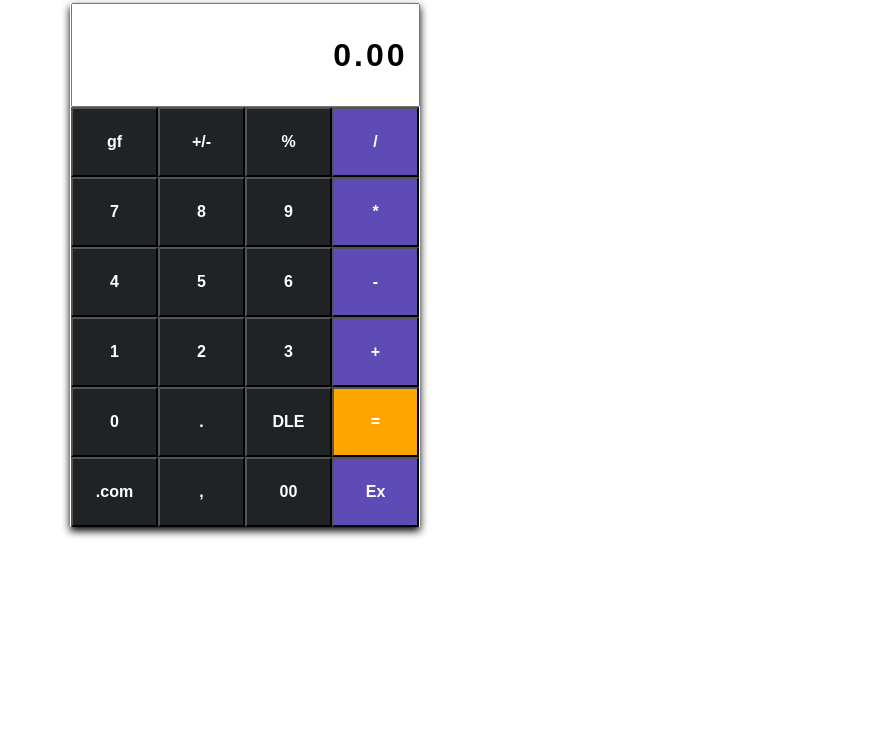
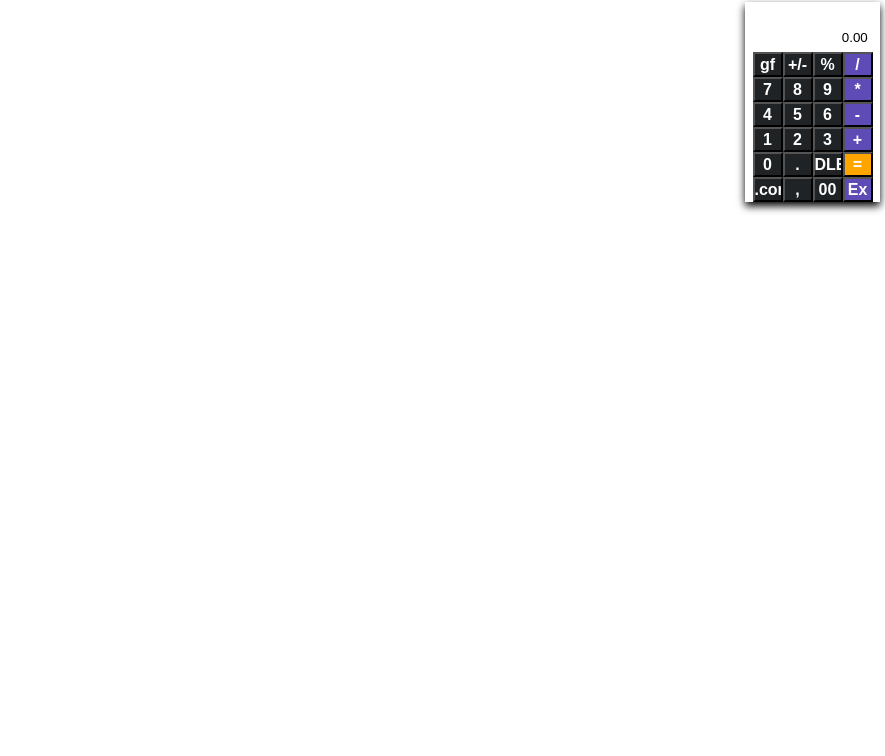
Before and after one commit to 84210maruf/HTML-CSSprojects, a plain HTML site: page Calculator/indes.html in a window 1280 px wide. Shown: the part 44-800 px from the top of the page, without its empty margins (395-1280 px from the left). Drawn offline with Linux system fonts and the light colour scheme.

Commit message:
al properties get in right top corner

```diff
--- a/Calculator/indes.html
+++ b/Calculator/indes.html
@@ -7,7 +7,9 @@
 </head>
 
 <body>
-	<h1>Calculator</h1>
+	<h1 style="float:right;margin-right: 5px;">Calculator</h1>
+<br>
+<br>
 		<div class="card">
 			<!-- calculator-head -->
 			<div class="calculator-head">
@@ -55,6 +57,7 @@
 
 			</div>
 		</div>
+
 </body>
 
 </html>
--- a/Calculator/style.css
+++ b/Calculator/style.css
@@ -4,11 +4,18 @@
 }
 h1 {
 	text-align: center;
+}.cardLeft{
+	display: flex;
+	justify-content: right;
 }
 .card{
-	margin: 0 auto;
+
+	margin-left: auto;
 	max-width: 350px;
+	width: 135px;
 	text-align:center;
+
+	margin-right: 5px;
 	margin-top: 10px ;
 	box-shadow: 0 4px 8px 0 black;
 	transition: 0.3s;
@@ -17,18 +24,30 @@ h1 {
 .card:hover{
 		box-shadow: 0 16px 32px 0 rgb(25, 26, 17);
 }
-.calculator-head #result{
-	width: 325px;
-	height: 100px;
-	font-size: 32px;
+.calculator-head {
+	width: 115px;
+	height: 50px;
+	font-size: 20px;
 	font-weight: bold;
+	padding: 0 0;
+	margin: 0 7.8px;
+
+	letter-spacing: 3px;
+	background-color:#5F4BB6
+}
+#result{
 	text-align: right;
-	padding: 0 10px;
-	letter-spacing: 3px
+	width: 115px;
+	height: 50px;
+	border: none;
+	padding: 10px 0 0 0;
+
+
+
 }
 .button {
-	width: 87px;
-	height: 70px;
+	width: 30px;
+	height: 25px;
 	font-weight: bold;
 	font-size: 16px;
 	background-color: #1f2326;
```
Lines whose indentation alone changed are shown as unchanged.
